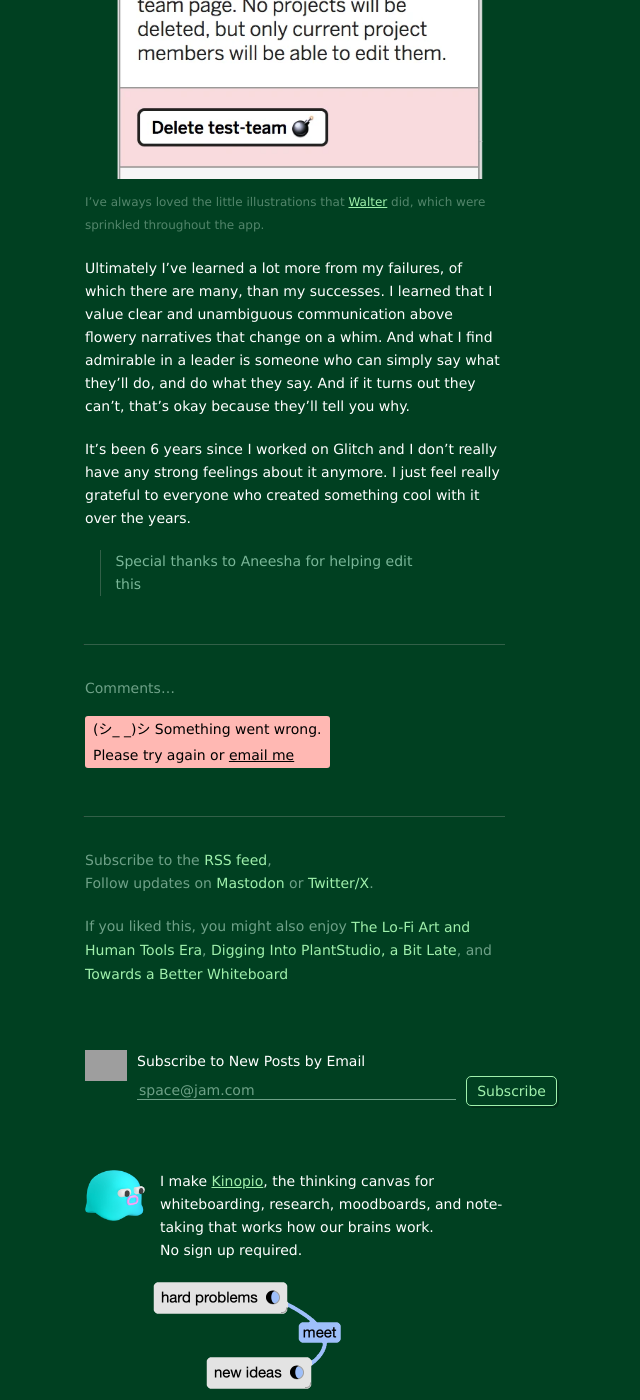
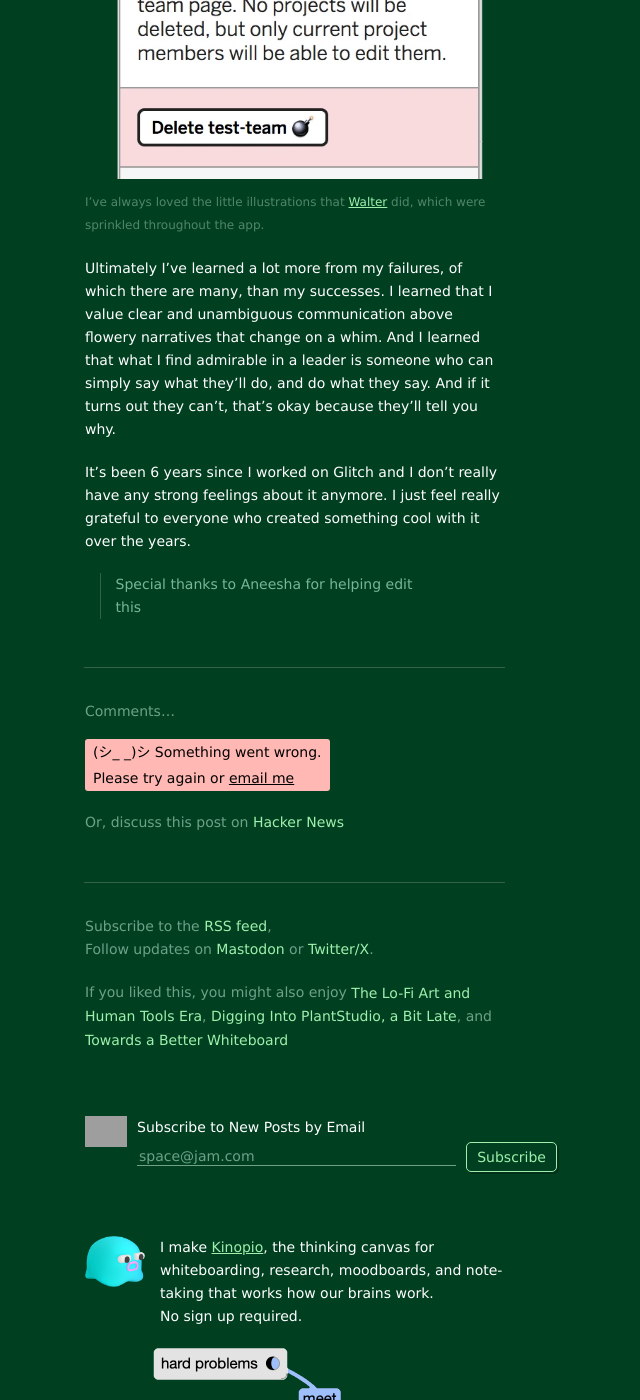
Before and after one commit to pketh/pketh.github.io, a Jekyll site: the page built from _posts/2025-05-28-bye-glitch.md, in a window 1280 px wide and 1400 px high, scrolled down 6385 px. Shown: the whole window, without its empty margins (485-1125 px from the left). Built offline with Jekyll 4.4.1, drawn with Linux system fonts in a browser that asks for light colours; some of the changed text lies outside the part shown; grey boxes are pictures that could not be loaded.

Commit message:
copy tweaks, hn link

```diff
--- a/_posts/2025-05-28-bye-glitch.md
+++ b/_posts/2025-05-28-bye-glitch.md
@@ -4,6 +4,7 @@ title:  "Saying Bye to Glitch"
 slug: 'bye-glitch'
 tags: glitch
 image: "/images/2025/bye-glitch/darkmode.gif"
+hackernews: https://news.ycombinator.com/item?id=44119271
 ---
 
 Here lies Glitch, a place on the web you could go to write up a website or a node.js server that would be hosted and updated as you type. 🥀 RIP 2015 – 2025.
@@ -139,7 +140,7 @@ I still believe there’s a market for easy and fun web development and hosting,
 </figure>
 
 
-Ultimately I’ve learned a lot more from my failures, of which there are many, than my successes. I learned that I value clear and unambiguous communication above flowery narratives that change on a whim. And what I find admirable in a leader is someone who can simply say what they'll do, and do what they say. And if it turns out they can't, that’s okay because they’ll tell you why.
+Ultimately I’ve learned a lot more from my failures, of which there are many, than my successes. I learned that I value clear and unambiguous communication above flowery narratives that change on a whim. And I learned that what I find admirable in a leader is someone who can simply say what they'll do, and do what they say. And if it turns out they can't, that’s okay because they’ll tell you why.
 
 It’s been 6 years since I worked on Glitch and I don’t really have any strong feelings about it anymore. I just feel really grateful to everyone who created something cool with it over the years.
 
```
Also changed, not shown: other parts of _posts/2025-05-28-bye-glitch.md (+3 -3 lines).
